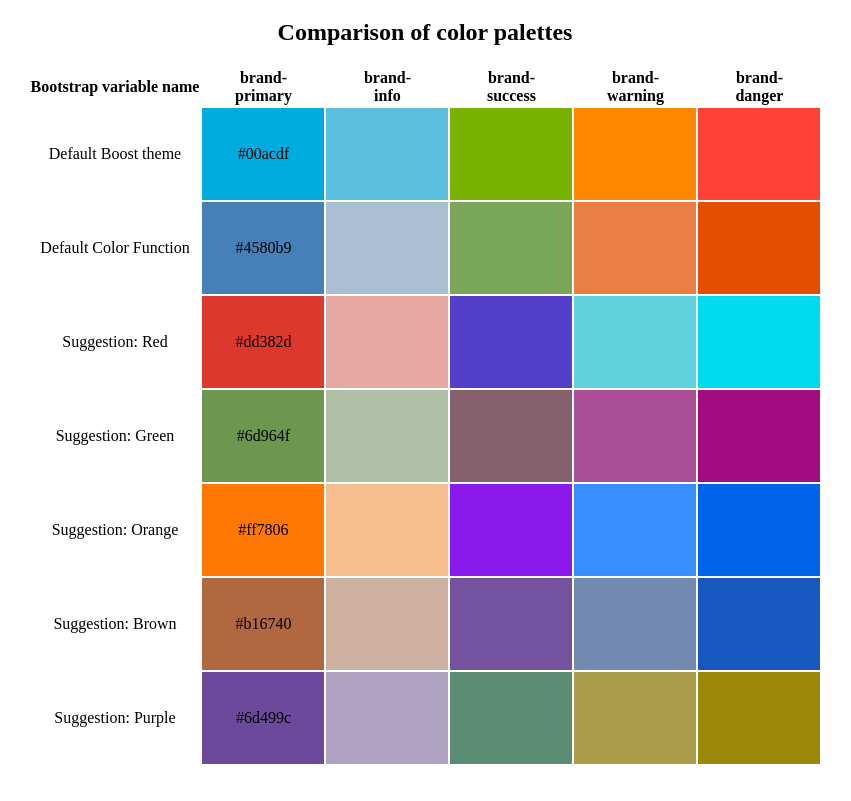
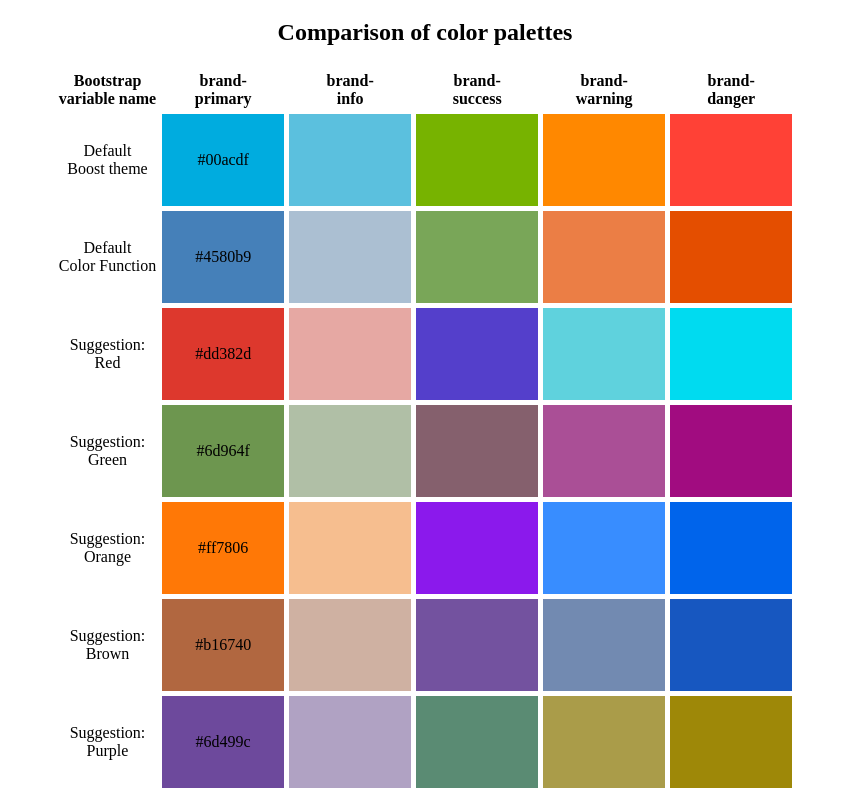
Before and after one commit to raulgroig/preset-colorfunction, a plain HTML site: page index.html in a window 1280 px wide. Shown: the part 61-862 px from the top of the page, without its empty margins (215-1066 px from the left). Before the commit the page ends 835 px from the top, so only its background shows below. Drawn offline with Linux system fonts and the light colour scheme.

Commit message:
basic layout adjustment

```diff
--- a/colors.scss
+++ b/colors.scss
@@ -99,7 +99,9 @@ body {
 	text-align: center;
 }
 table {
-	margin: 0 auto;
+	border-collapse: 	seperate;
+	border-spacing:		5px;
+	margin: 			0 auto;
 }
 td {
 	height: 90px;
--- a/index.html
+++ b/index.html
@@ -10,7 +10,7 @@
 	<table>
 		<thead>
 			<tr>
-				<th>Bootstrap variable name</th>
+				<th>Bootstrap<br>variable name</th>
 				<th class="colorBox">brand-<br>primary</th>
 				<th class="colorBox">brand-<br>info</th>
 				<th class="colorBox">brand-<br>success</th>
@@ -20,7 +20,7 @@
 		</thead>
 		<tbody>
 			<tr>
-				<td>Default Boost theme</td>
+				<td>Default<br>Boost theme</td>
 				<td id="brand-primary">#00acdf</td>
 				<td id="brand-info"></td>
 				<td id="brand-success"></td>
@@ -28,7 +28,7 @@
 				<td id="brand-danger"></td>
 			</tr>
 			<tr>
-				<td>Default Color Function</td>
+				<td>Default<br>Color Function</td>
 				<td id="cf-brand-primary">#4580b9</td>
 				<td id="cf-brand-info"></td>
 				<td id="cf-brand-success"></td>
@@ -36,7 +36,7 @@
 				<td id="cf-brand-danger"></td>
 			</tr>
 			<tr>
-				<td>Suggestion: Red</td>
+				<td>Suggestion:<br>Red</td>
 				<td id="cfr-brand-primary">#dd382d</td>
 				<td id="cfr-brand-info"></td>
 				<td id="cfr-brand-success"></td>
@@ -44,7 +44,7 @@
 				<td id="cfr-brand-danger"></td>
 			</tr>
 			<tr>
-				<td>Suggestion: Green</td>
+				<td>Suggestion:<br>Green</td>
 				<td id="cfg-brand-primary">#6d964f</td>
 				<td id="cfg-brand-info"></td>
 				<td id="cfg-brand-success"></td>
@@ -52,7 +52,7 @@
 				<td id="cfg-brand-danger"></td>
 			</tr>
 			<tr>
-				<td>Suggestion: Orange</td>
+				<td>Suggestion:<br>Orange</td>
 				<td id="cfo-brand-primary">#ff7806</td>
 				<td id="cfo-brand-info"></td>
 				<td id="cfo-brand-success"></td>
@@ -60,7 +60,7 @@
 				<td id="cfo-brand-danger"></td>
 			</tr>
 			<tr>
-				<td>Suggestion: Brown</td>
+				<td>Suggestion:<br>Brown</td>
 				<td id="cfb-brand-primary">#b16740</td>
 				<td id="cfb-brand-info"></td>
 				<td id="cfb-brand-success"></td>
@@ -68,7 +68,7 @@
 				<td id="cfb-brand-danger"></td>
 			</tr>
 			<tr>
-				<td>Suggestion: Purple</td>
+				<td>Suggestion:<br>Purple</td>
 				<td id="cfp-brand-primary">#6d499c</td>
 				<td id="cfp-brand-info"></td>
 				<td id="cfp-brand-success"></td>
```
Also changed, not shown: colors.css, 1 other file.
